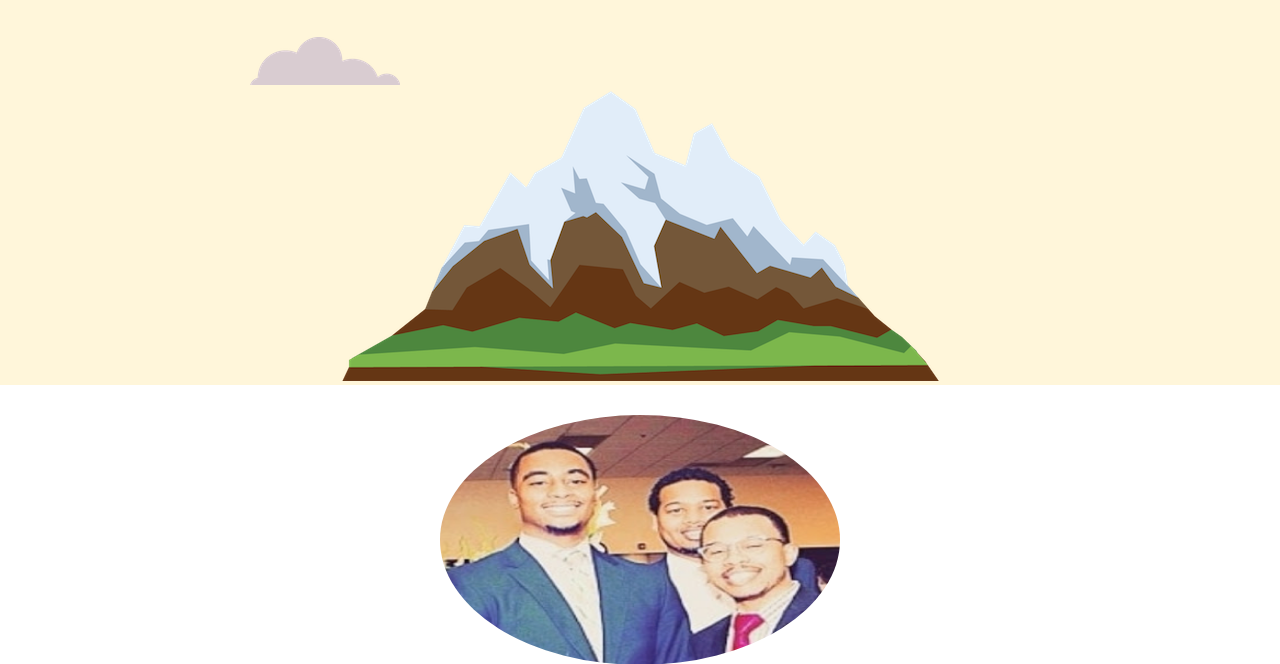
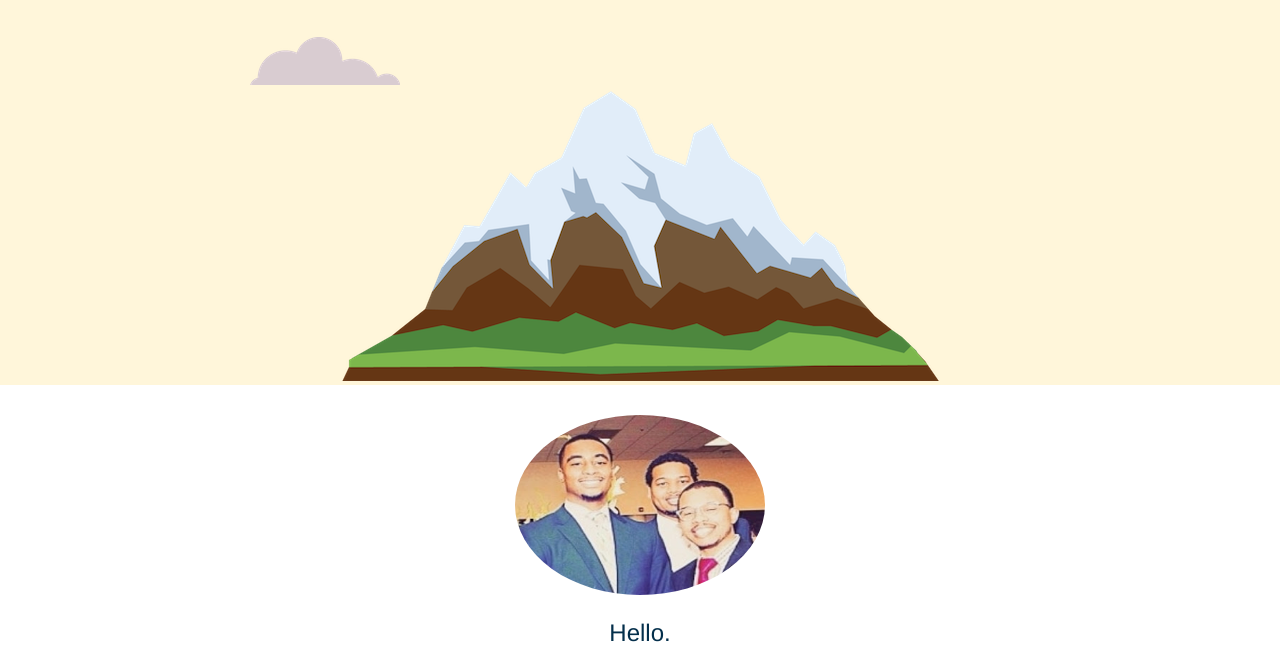
Before and after one commit to mjmuhamm/HMTL-CSS---Layout, a plain HTML site: page index.html in a window 1280 px wide. Shown: the part 309-973 px from the top of the page. Drawn offline with Linux system fonts and the light colour scheme.

Commit message:
Update index.html

```diff
--- a/index.html
+++ b/index.html
@@ -23,7 +23,7 @@
   </div>
   <div class="middle-container">
     <div class="profile">
-      <img class="profile" src="Professional Photo.png" height="250px" width="400px" alt="Self Photo">
+      <img class="profile" src="Professional Photo.png" height="180px" width="250px" alt="Self Photo">
       <h2>Hello.</h2>
       <p class="intro">I am a data scientist, turned web developer. In my spare time, I like to draw up ideas, with high potential for implementation and scale.</p>
     </div>
```
